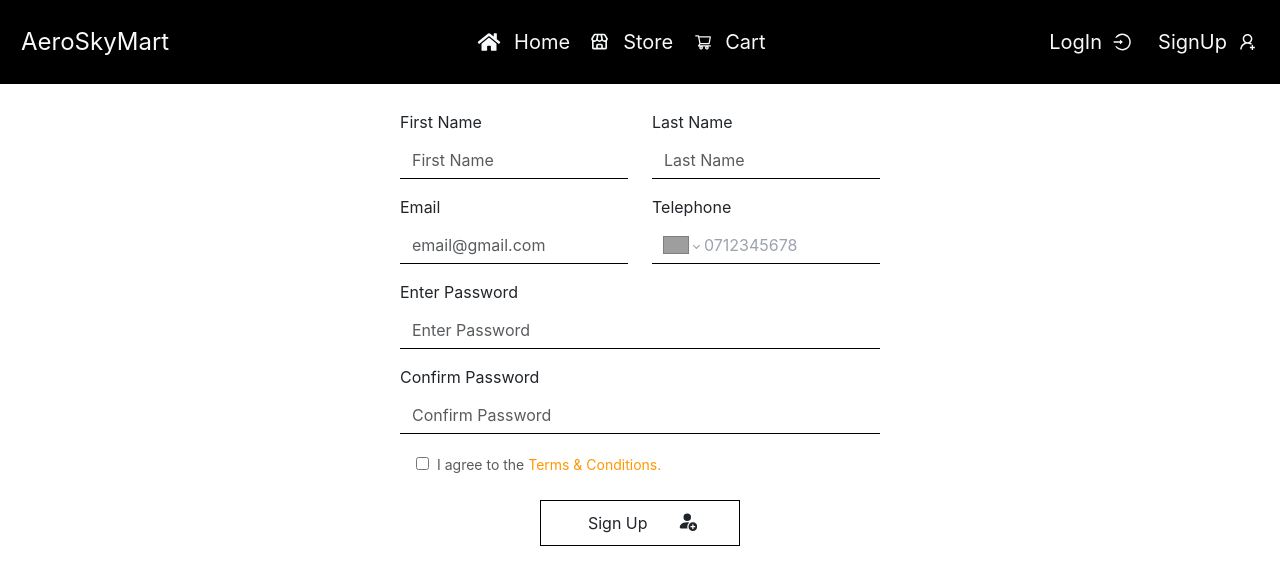
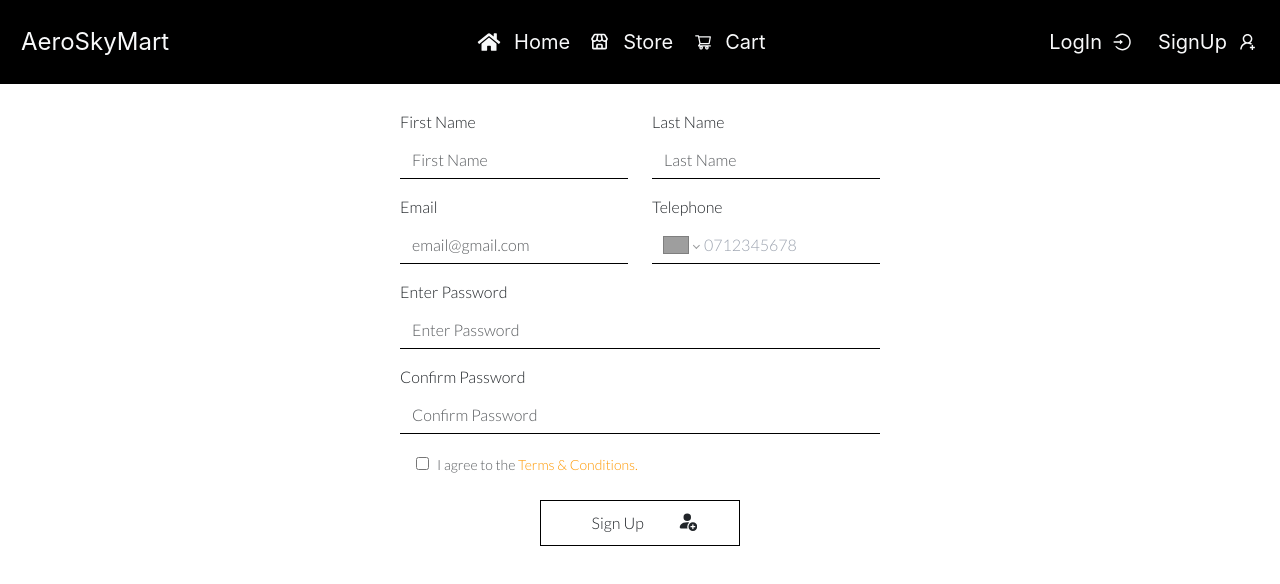
Before and after one commit to Osorabrian/AeroSkyMart, a React (Create React App) app: page /signup in a window 1280 px wide. Shown: the top 584 px of the page. Built offline with nearby package versions, Linux system fonts and the light colour scheme; grey boxes are pictures that could not be loaded.

Commit message:
add lato font

```diff
--- a/public/index.html
+++ b/public/index.html
@@ -25,6 +25,9 @@
       Learn how to configure a non-root public URL by running `npm run build`.
     -->
     <title>AeroSkyMart</title>
+    <link rel="preconnect" href="https://fonts.googleapis.com">
+    <link rel="preconnect" href="https://fonts.gstatic.com" crossorigin>
+    <link href="https://fonts.googleapis.com/css2?family=Lato:wght@300&display=swap" rel="stylesheet">
     <link rel="stylesheet" href="https://cdnjs.cloudflare.com/ajax/libs/font-awesome/6.2.1/css/all.min.css" integrity="sha512-MV7K8+y+gLIBoVD59lQIYicR65iaqukzvf/nwasF0nqhPay5w/9lJmVM2hMDcnK1OnMGCdVK+iQrJ7lzPJQd1w==" crossorigin="anonymous" referrerpolicy="no-referrer" />
     <link href="https://cdn.jsdelivr.net/npm/bootstrap@5.3.1/dist/css/bootstrap.min.css" rel="stylesheet" integrity="sha384-4bw+/aepP/YC94hEpVNVgiZdgIC5+VKNBQNGCHeKRQN+PtmoHDEXuppvnDJzQIu9" crossorigin="anonymous">
   </head>
--- a/src/Components/Login/Login.js
+++ b/src/Components/Login/Login.js
@@ -19,7 +19,7 @@ export default function Login(){
 
         return(
 
-            <form onSubmit={logInFunction} className='mx-auto text-left mt-3 p-4' id='login-form'>
+            <form onSubmit={logInFunction} className='mx-auto text-left mt-3 p-4 font-lato' id='login-form'>
 
                 <GiPlanePilot className='text-8xl mx-auto' />
 
--- a/src/Components/Signup/SignUp.js
+++ b/src/Components/Signup/SignUp.js
@@ -12,7 +12,7 @@ export default function SignUp(){
 
     return(
         <>
-            <form id="signup-form" className="text-left mt-3">
+            <form id="signup-form" className="text-left mt-3 font-lato">
 
                 <div className="row mb-3 flex flex-wrap">
                     <div className="col-6">
--- a/src/Components/Store/store.js
+++ b/src/Components/Store/store.js
@@ -5,7 +5,7 @@ import './store.css'
 export default function Store(){
 
     return(
-        <>
+        <div className="font-lato">
             <div className=" mt-3">
                 <h1 className="text-4xl">Our Products</h1>
             </div>
@@ -24,6 +24,6 @@ export default function Store(){
                 <ProductCard />
             </div>
 
-        </>
+        </div>
     )
 }
--- a/tailwind.config.js
+++ b/tailwind.config.js
@@ -4,7 +4,9 @@ module.exports = {
     "./src/**/*.{js,jsx,ts,tsx}",
   ],
   theme:{
-    extend: {},
+    fontFamily: {
+      lato: ['Lato', 'sans-serif']
+    },
   },
   plugins: [],
 }
```
